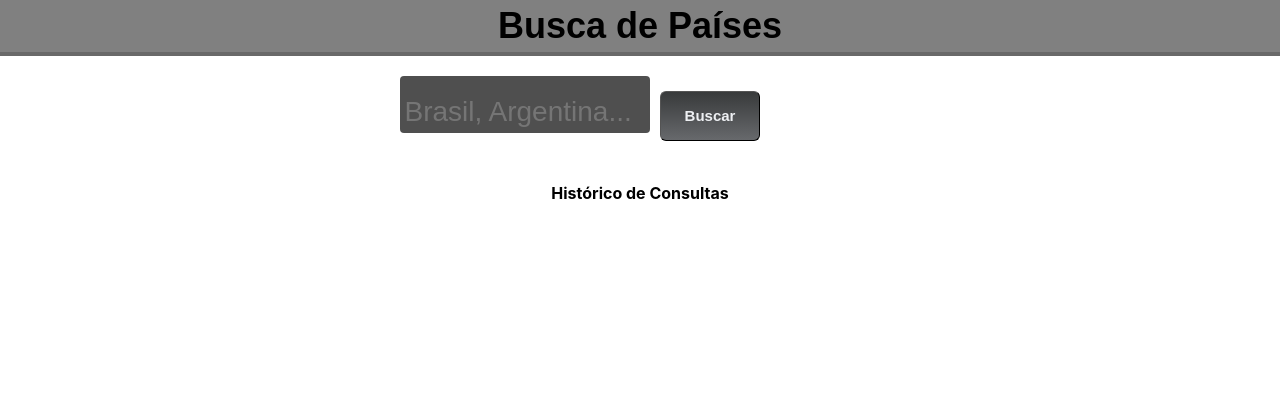
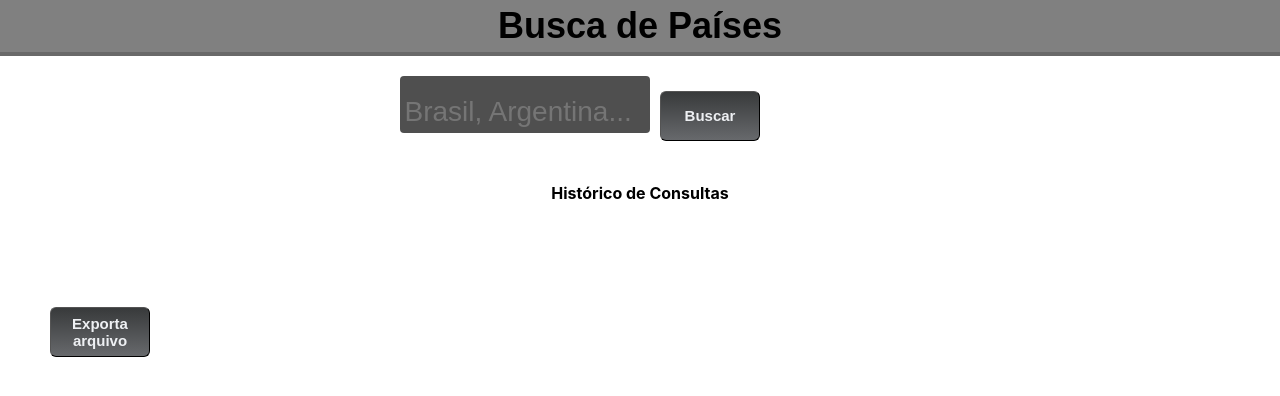
Before and after one commit to FeBonifacio/desafio-paises, a React (Create React App) app: page / in a window 1280 px wide. Shown: the top 396 px of the page. Built offline with nearby package versions, Linux system fonts and the light colour scheme.

Commit message:
'Criei o csv'

```diff
--- a/src/components/TableS/index.js
+++ b/src/components/TableS/index.js
@@ -2,7 +2,29 @@ import React from 'react';
 import './styles.css';
 
 const Table = ({ searchHistory, handleHistory }) => {
+
+    //https://www.youtube.com/watch?v=YJCZCdLEMo4
+    //https://www.npmjs.com/package/csv-parser
+    //CHATGTP
+    // Função para converter a tabela em formato CSV
+    const convertToCSV = () => {
+        const csvContet = "data:text/csv;charset=utf-8,"
+        + searchHistory.map(row => row).join("\n");
+    return encodeURI(csvContet);
+    }
+
+    //Função de download
+    const downloadCSV = () => {
+        const csvData = convertToCSV();
+        const link = document.createElement("a");
+        link.setAttribute('href', csvData);
+        link.setAttribute('download', 'historico.csv');
+        document.body.appendChild(link);
+        link.click();
+    }
+
     return (
+    <>
         <div className='content-table'>
             <table>
                 <thead>
@@ -21,6 +43,12 @@ const Table = ({ searchHistory, handleHistory }) => {
                 </tbody>
             </table>
         </div>
+
+        <div className='buttonCSV'>
+            <button onClick={downloadCSV}>Exporta arquivo</button>
+        </div>
+    </>
+
     );
 }
 
--- a/src/components/TableS/styles.css
+++ b/src/components/TableS/styles.css
@@ -31,3 +31,27 @@
     background: linear-gradient(#383a3b, #67696c);
     cursor: pointer;
 }
+
+.buttonCSV {
+    margin: 20px;
+    padding: 20px;
+}
+
+.buttonCSV button {
+    padding: 5px;
+    width: 100%;
+    margin-left: 10px; /* Espaçamento entre o input e o botão */
+    font-size: 15px;
+    font-family: Arial;
+    width: 100px; /* Ajuste o tamanho do botão conforme necessário */
+    height: 50px;
+    border-width: 1px;
+    color: #eef0f3;
+    font-weight: bold;
+    border-top-left-radius: 6px;
+    border-top-right-radius: 6px;
+    border-bottom-left-radius: 6px;
+    border-bottom-right-radius: 6px;
+    background: linear-gradient(#383a3b, #67696c);
+    cursor: pointer;
+}
```
